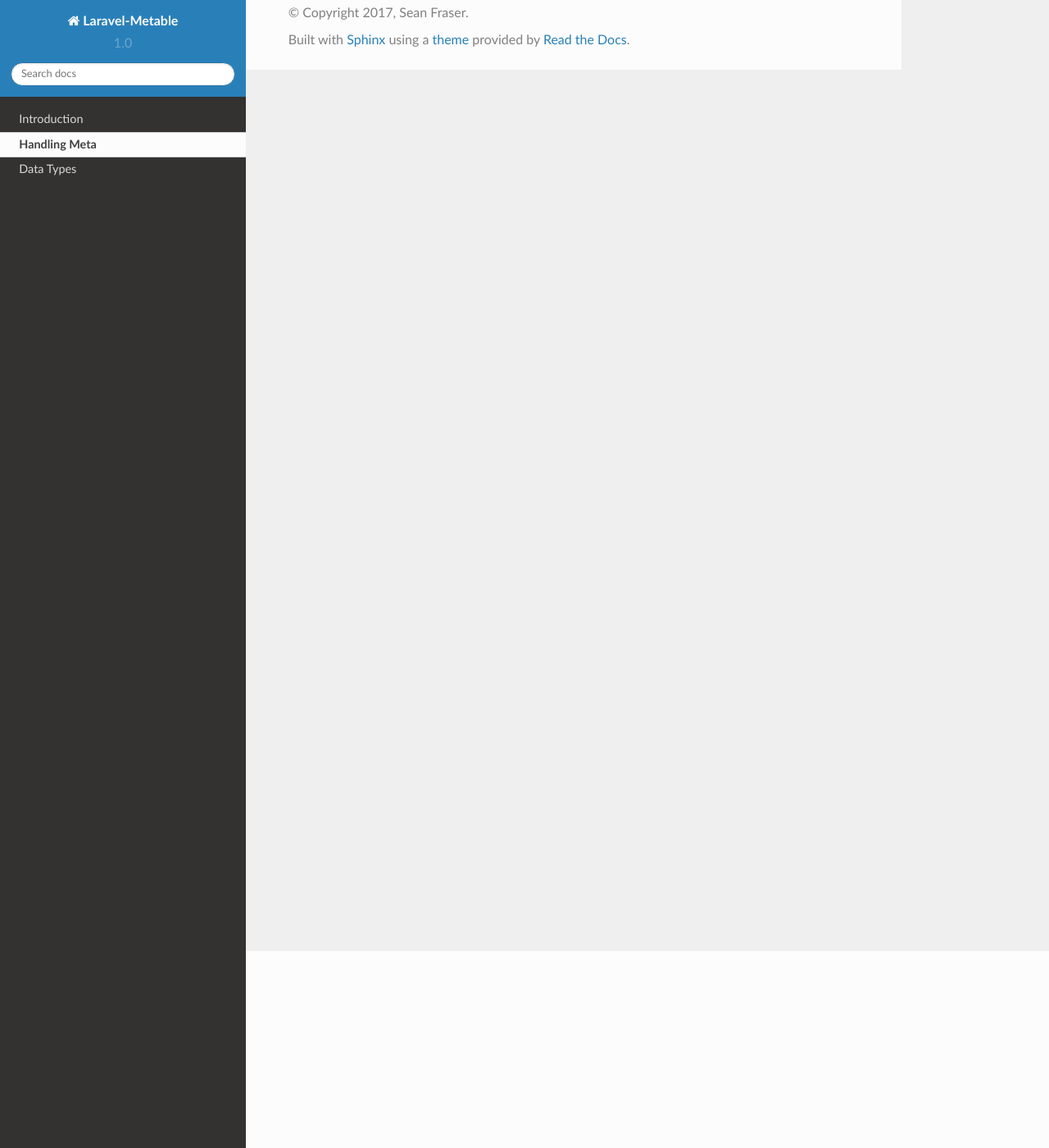
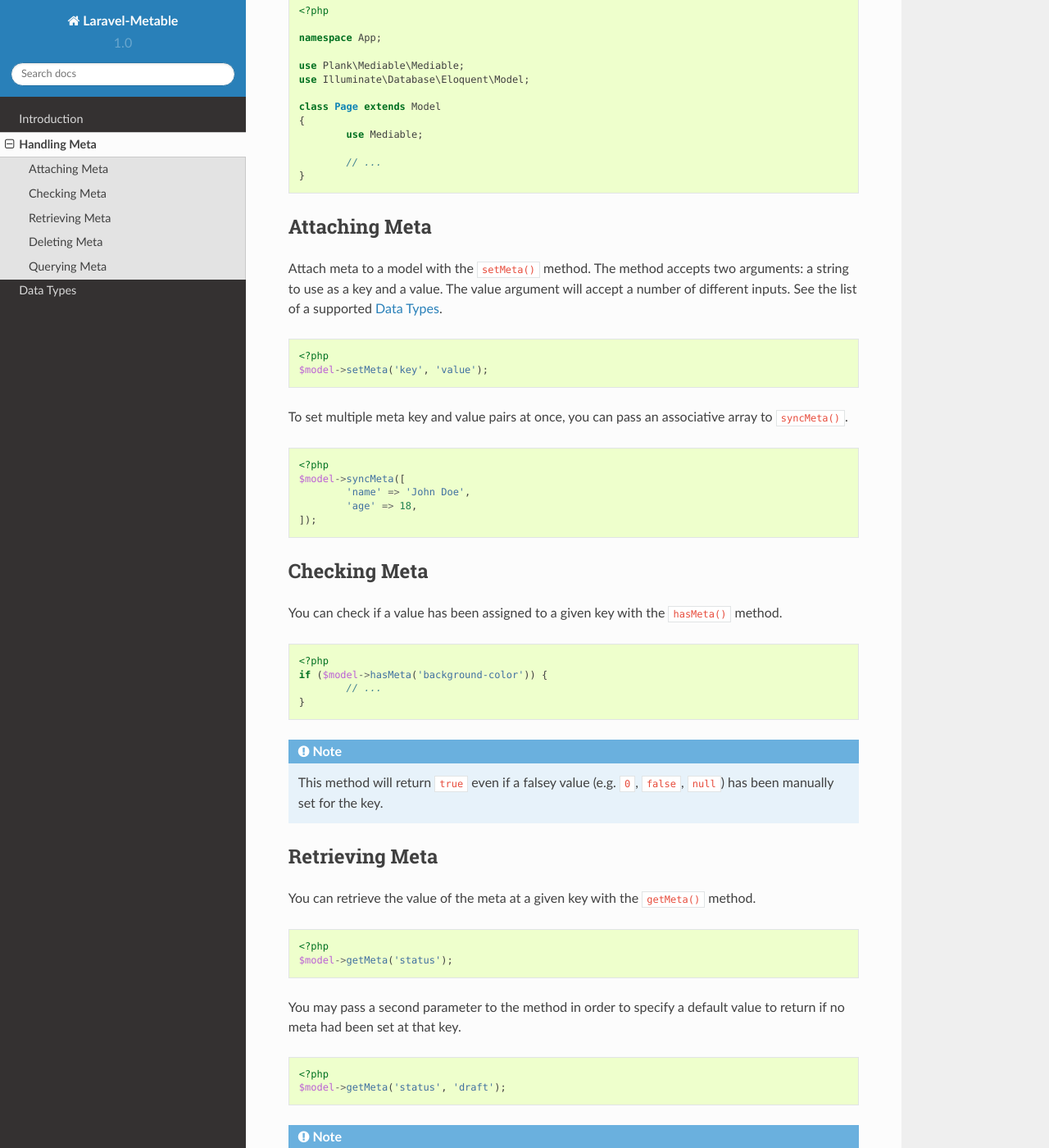
Before and after one commit to plank/laravel-metable, a Sphinx documentation site: the page built from docs/source/handling_meta.rst, in a window 1280 px wide and 1400 px high, scrolled down 240 px. Shown: the whole window at 82% size. Built offline with Sphinx 7.4.7 and the Read the Docs theme 2.0.0, drawn with Linux system fonts in a browser that asks for light colours; some of the changed text lies outside the part shown.

Commit message:
starting handling meta doc

```diff
--- a/docs/source/datatypes.rst
+++ b/docs/source/datatypes.rst
@@ -1,3 +1,5 @@
+.. _datatypes:
+
 Data Types
 ===========================================
 
--- a/docs/source/handling_meta.rst
+++ b/docs/source/handling_meta.rst
@@ -1,2 +1,83 @@
 Handling Meta
 ===========================================
+
+.. highlight:: php
+
+before you can attach meta to an Eloquent model, you must first add the eloquent trait to your model.
+
+::
+
+	<?php
+
+	namespace App;
+
+	use Plank\Mediable\Mediable;
+	use Illuminate\Database\Eloquent\Model;
+
+	class Page extends Model
+	{
+		use Mediable;
+
+		// ...
+	}
+
+Attaching Meta
+------------------
+
+Attach meta to a model with the ``setMeta()`` method. The method accepts two arguments: a string to use as a key and a value. The value argument will accept a number of different inputs. See the list of a supported :ref:`datatypes`.
+
+::
+
+	<?php
+	$model->setMeta('key', 'value');
+
+To set multiple meta key and value pairs at once, you can pass an associative array to ``syncMeta()``.
+
+::
+
+	<?php
+	$model->syncMeta([
+		'name' => 'John Doe',
+		'age' => 18,
+	]);
+
+
+Checking Meta
+-----------------
+
+You can check if a value has been assigned to a given key with the ``hasMeta()`` method.
+
+::
+
+	<?php
+	if ($model->hasMeta('background-color')) {
+		// ...
+	}
+
+.. note:: This method will return ``true`` even if a falsey value (e.g. ``0``, ``false``, ``null``) has been manually set for the key.
+
+Retrieving Meta
+-------------------
+
+You can retrieve the value of the meta at a given key with the ``getMeta()`` method.
+
+::
+
+	<?php
+	$model->getMeta('status');
+
+You may pass a second parameter to the method in order to specify a default value to return if no meta had been set at that key.
+
+::
+
+	<?php
+	$model->getMeta('status', 'draft');
+
+.. note:: If a falsey value (e.g. ``0``, ``false``, ``null``) has been manually set for the key, that value  will be returned instead of the default value. The default value will only be returned if no meta exists at the key.
+
+
+Deleting Meta
+-----------------
+
+Querying Meta
+--------------
--- a/docs/source/intro.rst
+++ b/docs/source/intro.rst
@@ -9,7 +9,7 @@ Features
 ---------------
 
 * One-to-many polymorphic relationship allows attaching data to Eloquent models without needing to adjust the database schema.
-* Type conversion system allows data of numerous different scalar and object types to be stored, queried and retrieved. See the list of supported `data types <datatypes.html>`_.
+* Type conversion system allows data of numerous different scalar and object types to be stored, queried and retrieved. See the list of supported :ref:`datatypes`.
 
 Installation
 -------------
```
